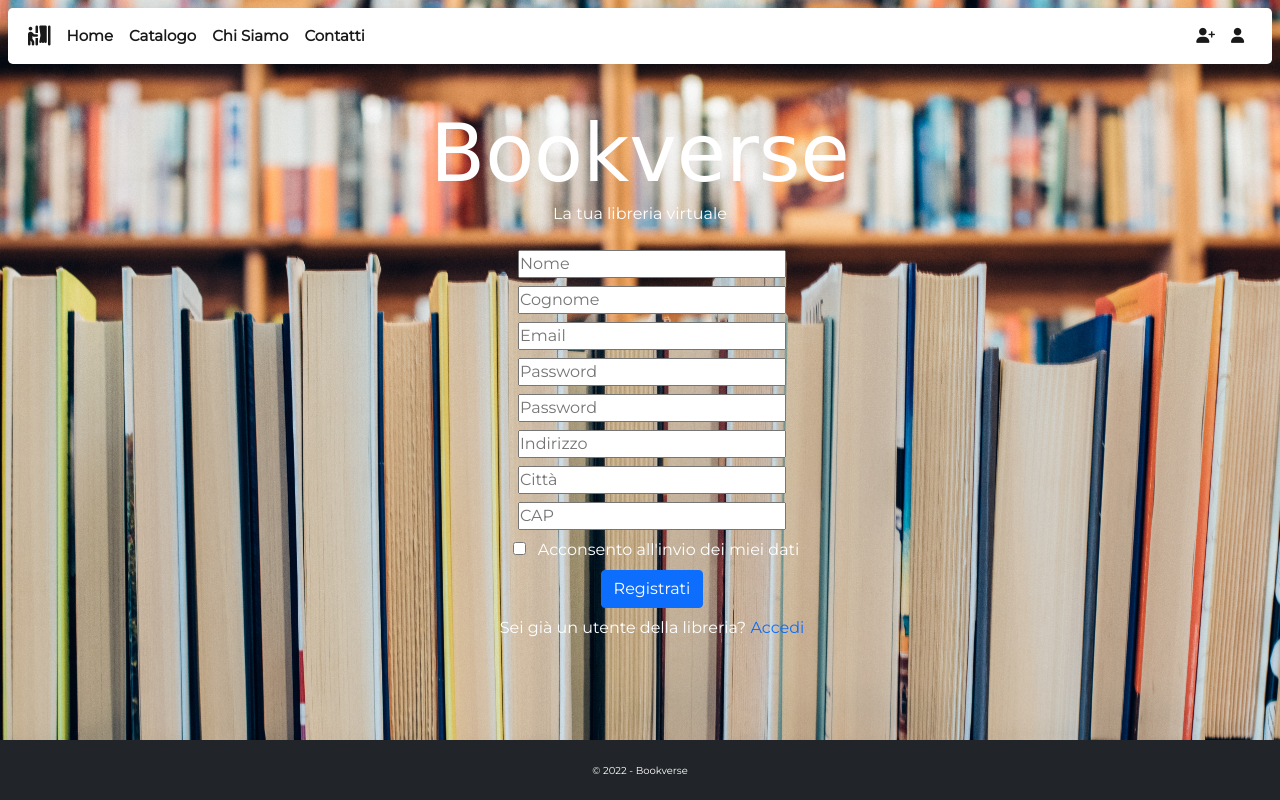
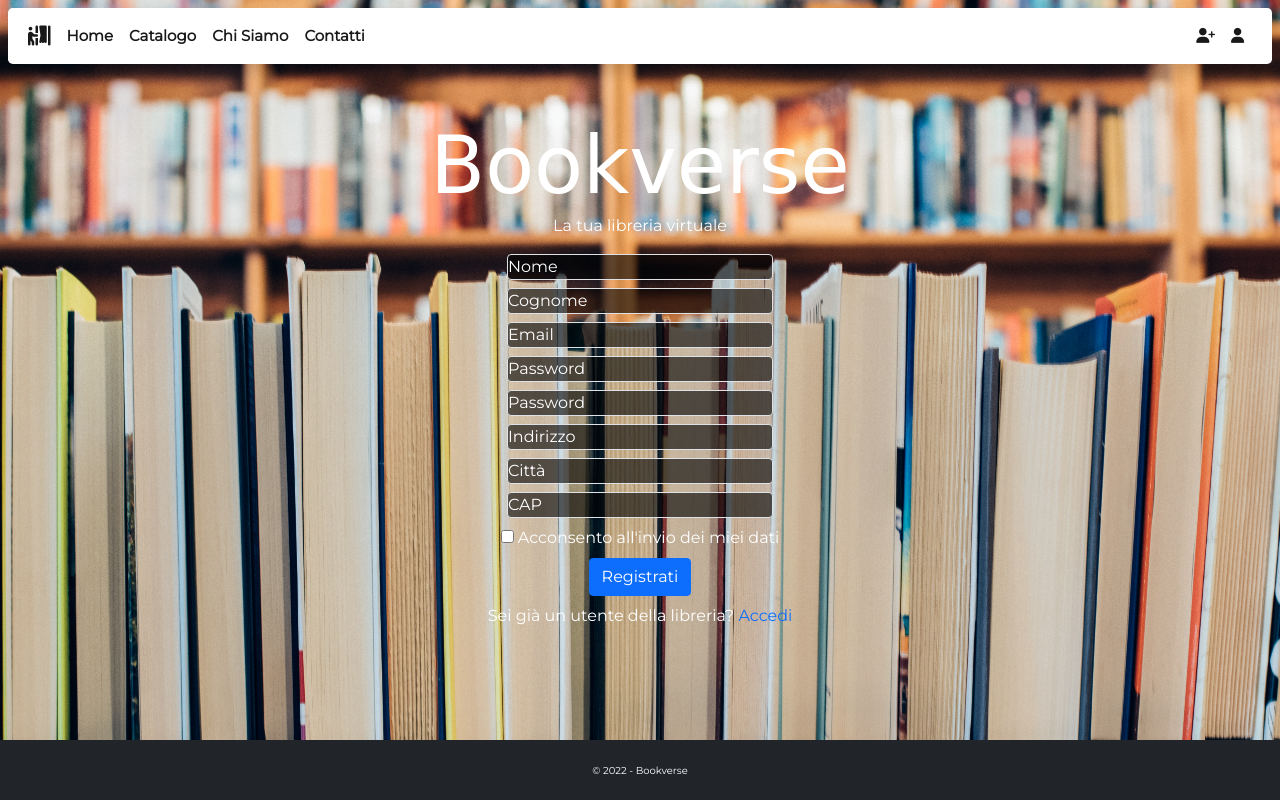
Before and after one commit to mancini-michael/Bookverse, a PHP site: page /registration.php in a window 1280 px wide. Run offline with PHP 8.4, Linux system fonts and the light colour scheme; some libraries are stand-ins or nearby versions; some web fonts are replaced.

Commit message:
updated style

```diff
--- a/assets/css/contacts.css
+++ b/assets/css/contacts.css
@@ -17,9 +17,4 @@
     font-family: "Babylonica", cursive;
     font-size: 30px;
   }
-
-  .contacts input::placeholder,
-  .contacts textarea::placeholder {
-    font-size: 10px;
-  }
 }
--- a/assets/css/registration.css
+++ b/assets/css/registration.css
@@ -22,6 +22,19 @@
   text-decoration: none;
 }
 
+input {
+  background-color: rgba(0, 0, 0, 0.6);
+  color: rgb(255, 255, 255);
+}
+
+input::placeholder {
+  color: rgb(255, 255, 255);
+}
+
+input:focus {
+  color: rgb(255, 255, 255);
+}
+
 @media screen and (max-width: 992px) {
   .registration h1 {
     font-family: "Babylonica", cursive;
--- a/catalog.php
+++ b/catalog.php
@@ -19,12 +19,12 @@
     <?php include("components/navbar.php"); ?>
 
     <div class="catalog text-center text-white mx-auto pt-5">
-        <h1 class="m-1">Catalogo</h1>
+        <h1 class="m-1 mt-4">Catalogo</h1>
         <div class="d-flex justify-content-center align-items-center flex-column">
             <span class="m-1">Sfoglia il catalogo per trovare il libro che cerchi!</span>
             <form action="php/search.php" method="POST">
                 <div class="d-flex justify-content-center align-items-center">
-                    <input class="w-100 mx-3" type="text" name="inputSearch" placeholder="Cerca il libro..." style="height:38px; border:solid black; border-radius:25px; padding-left:10px">
+                    <input class="border rounded w-100 mx-3" type="text" name="inputSearch" placeholder="Cerca il libro...">
                     <button style="border-radius:100%" type="submit" class="btn btn-primary"><i class="fa-solid fa-magnifying-glass"></i></button>
                 </div>
             </form>
--- a/components/catalog-item.php
+++ b/components/catalog-item.php
@@ -1,4 +1,4 @@
-<div class="col my-3">
+<div class="col-md my-3">
     <div class="card mx-auto">
         <img src=<?php echo $img; ?> class="img-fluid" alt=<?php echo $nome; ?>>
         <div class="card-body">
--- a/components/history-item.php
+++ b/components/history-item.php
@@ -1,4 +1,4 @@
-<div class="col mt-3">
+<div class="col-md mt-3">
     <div class="card mx-auto">
         <img src=<?php echo $img; ?> class="img-fluid" alt=<?php echo $nome; ?>>
         <div class="card-body p-2">
--- a/components/search-item.php
+++ b/components/search-item.php
@@ -1,10 +1,9 @@
-<div class="col my-3">
+<div class="col-md mt-5">
     <div class="card mx-auto">
         <img src=<?php echo $img; ?> class="img-fluid" alt=<?php echo $nome; ?>>
         <div class="card-body">
             <h4 class="card-title text-black"> <?php echo $nome; ?> </h4>
             <h5 class="card-text text-black m-0"> <?php echo $autore; ?> </h5>
-            <br />
             <span class="card-text text-black"> <?php echo $data; ?> </span>
             <br />
             <span class="card-text text-black">isbn: <?php echo $isbn; ?> </span>
--- a/index.php
+++ b/index.php
@@ -92,14 +92,14 @@
             </span>
             <div class="container-md row text-center mt-3 mb-3 mx-auto">
                 <div class="col-md mt-md-5 mb-3 h-100">
-                    <div class="picture d-flex justify-content-center align-items-center mx-auto mb-2 w-25 h-100">
+                    <div class="picture d-flex justify-content-center align-items-center mx-auto mb-2">
                         <h1 class="m-0">M</h1>
                     </div>
                     <span>Michael Mancini</span>
                     <span class="matricola">1884654</span>
                 </div>
                 <div class="col-md mt-md-5 mb-3 h-100">
-                    <div class="picture d-flex justify-content-center align-items-center mx-auto mb-2 w-25 h-100">
+                    <div class="picture d-flex justify-content-center align-items-center mx-auto mb-2">
                         <h1 class="m-0">L</h1>
                     </div>
                     <span>Lorenzo Gizzi</span>
--- a/registration.php
+++ b/registration.php
@@ -32,18 +32,18 @@
 
         ?>
 
-        <form action="php/registration.php" class="form-check text-center" name="dati" onsubmit="return validateRegistration();" method="POST">
+        <form action="php/registration.php" class="form-check text-center p-0" name="dati" onsubmit="return validateRegistration();" method="POST">
             <div class="d-flex justify-content-center align-items-center flex-column">
-                <input type="text" class="col m-2" name="inputNome" placeholder="Nome" size="28" />
-                <input type="text" class="mb-2" name="inputCognome" placeholder="Cognome" size="28" />
-                <input type="email" class="mb-2" name="inputEmail" placeholder="Email" size="28" />
-                <input type="password" class="mb-2" name="inputPassword" placeholder="Password" size="28" />
-                <input type="password" class="mb-2" name="inputPassword2" placeholder="Password" size="28" />
-                <input type="text" class="mb-2" name="inputIndirizzo" placeholder="Indirizzo" size="28" />
-                <input type="text" class="mb-2" name="inputCitta" placeholder="Città" size="28" />
-                <input type="text" class="mb-2" name="CAP" placeholder="CAP" size="28" pattern="[0-9]{5}" />
+                <input type="text" class="rounded border mb-2" name="inputNome" placeholder="Nome" size="28" />
+                <input type="text" class="rounded border mb-2" name="inputCognome" placeholder="Cognome" size="28" />
+                <input type="email" class="rounded border mb-2" name="inputEmail" placeholder="Email" size="28" />
+                <input type="password" class="rounded border mb-2" name="inputPassword" placeholder="Password" size="28" />
+                <input type="password" class="rounded border mb-2" name="inputPassword2" placeholder="Password" size="28" />
+                <input type="text" class="rounded border mb-2" name="inputIndirizzo" placeholder="Indirizzo" size="28" />
+                <input type="text" class="rounded border mb-2" name="inputCitta" placeholder="Città" size="28" />
+                <input type="text" class="rounded border mb-2" name="CAP" placeholder="CAP" size="28" pattern="[0-9]{5}" />
                 <div class="checkbox mb-2">
-                    <input type="checkbox" class="mx-2" id="inputCheck" name="inputCheck" />
+                    <input type="checkbox" class="m-0" id="inputCheck" name="inputCheck" />
                     <label for="inputCheck">Acconsento all'invio dei miei dati</label>
                 </div>
                 <input type="submit" class="btn btn-primary mb-2" name="reg" value="Registrati" />
--- a/welcome.php
+++ b/welcome.php
@@ -46,7 +46,7 @@
         ?>
 
         <div class="col-lg-3 my-lg-auto m-md-auto mt-5 mb-3">
-            <div class="user-icon d-flex justify-content-center align-items-center mx-auto w-50 h-100">
+            <div class="user-icon d-flex justify-content-center align-items-center mx-auto">
                 <h1 class="m-0"><?php echo $_SESSION["nome"][0]; ?></h1>
             </div>
         </div>
@@ -133,14 +133,14 @@
             </span>
             <div class="container-md row text-center mt-3 mb-3 mx-auto">
                 <div class="col-md mt-md-5 mb-3 h-100">
-                    <div class="picture d-flex justify-content-center align-items-center mx-auto mb-2 w-25 h-100">
+                    <div class="picture d-flex justify-content-center align-items-center mx-auto mb-2">
                         <h1 class="m-0">M</h1>
                     </div>
                     <span>Michael Mancini</span>
                     <span class="matricola">1884654</span>
                 </div>
                 <div class="col-md mt-md-5 mb-3 h-100">
-                    <div class="picture d-flex justify-content-center align-items-center mx-auto mb-2 w-25 h-100">
+                    <div class="picture d-flex justify-content-center align-items-center mx-auto mb-2">
                         <h1 class="m-0">L</h1>
                     </div>
                     <span>Lorenzo Gizzi</span>
```
Also changed, not shown: assets/css/catalog.css (+16 -2 lines), assets/css/index.css (+10 -0 lines), assets/css/login.css (+13 -0 lines), assets/css/welcome.css (+15 -0 lines), login.php (+5 -5 lines), php/search.php (+5 -7 lines).
